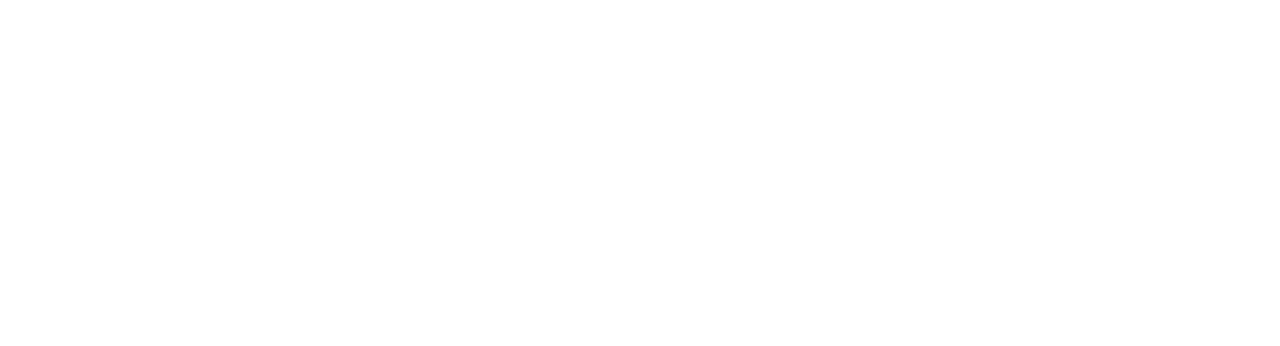
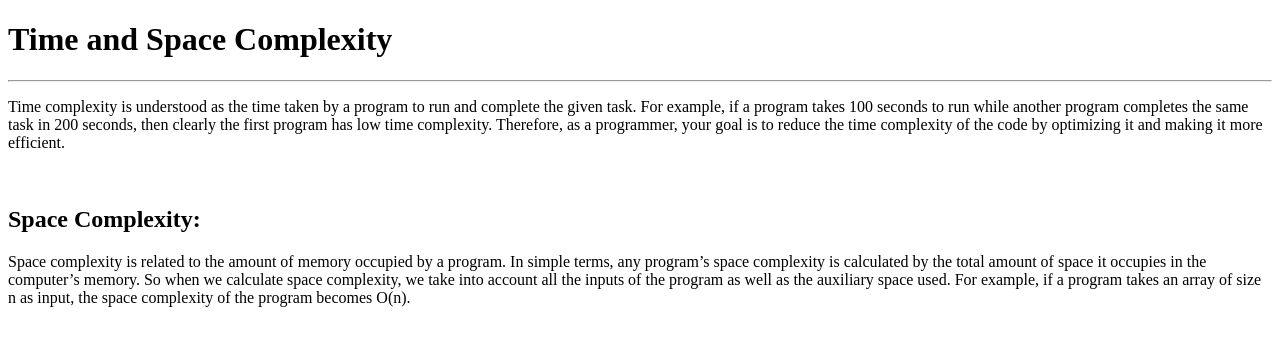
Before and after one commit to acciojob/time-and-space-complexity-Skyer3108, a website: page main.html in a window 1280 px wide. Drawn offline with Linux system fonts and the light colour scheme.

Commit message:
created a submission

```diff
--- a/main.html
+++ b/main.html
@@ -8,7 +8,14 @@
 
 <body>
 	<!-- the entire body must be written by student -->
-    <script type="text/javascript" src="./script.js">
+	<h1>Time and Space Complexity</h1>
+	<hr>
+	<p>Time complexity is understood as the time taken by a program to run and complete the given task. For example, if a program takes 100 seconds to run while another program completes the same task in 200 seconds, then clearly the first program has low time complexity. Therefore, as a programmer, your goal is to reduce the time complexity of the code by optimizing it and making it more efficient.</p>
+   <br>
+	<h2>Space Complexity:</h2>
+	<p> Space complexity is related to the amount of memory occupied by a program. In simple terms, any program’s space complexity is calculated by the total amount of space it occupies in the computer’s memory. So when we calculate space complexity, we take into account all the inputs of the program as well as the auxiliary space used. For example, if a program takes an array of size n as input, the space complexity of the program becomes O(n).</p>
+	<script type="text/javascript" src="./script.js">
+
 </script>
 
 </body>
```
